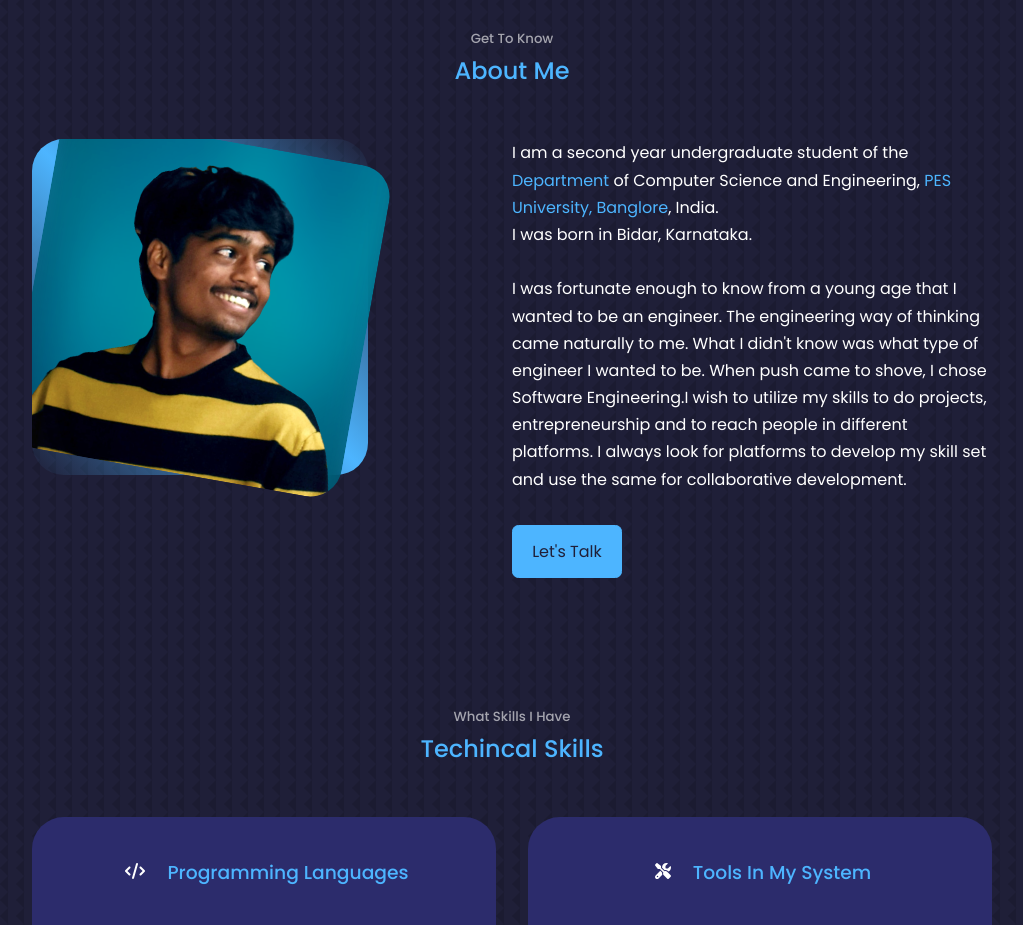
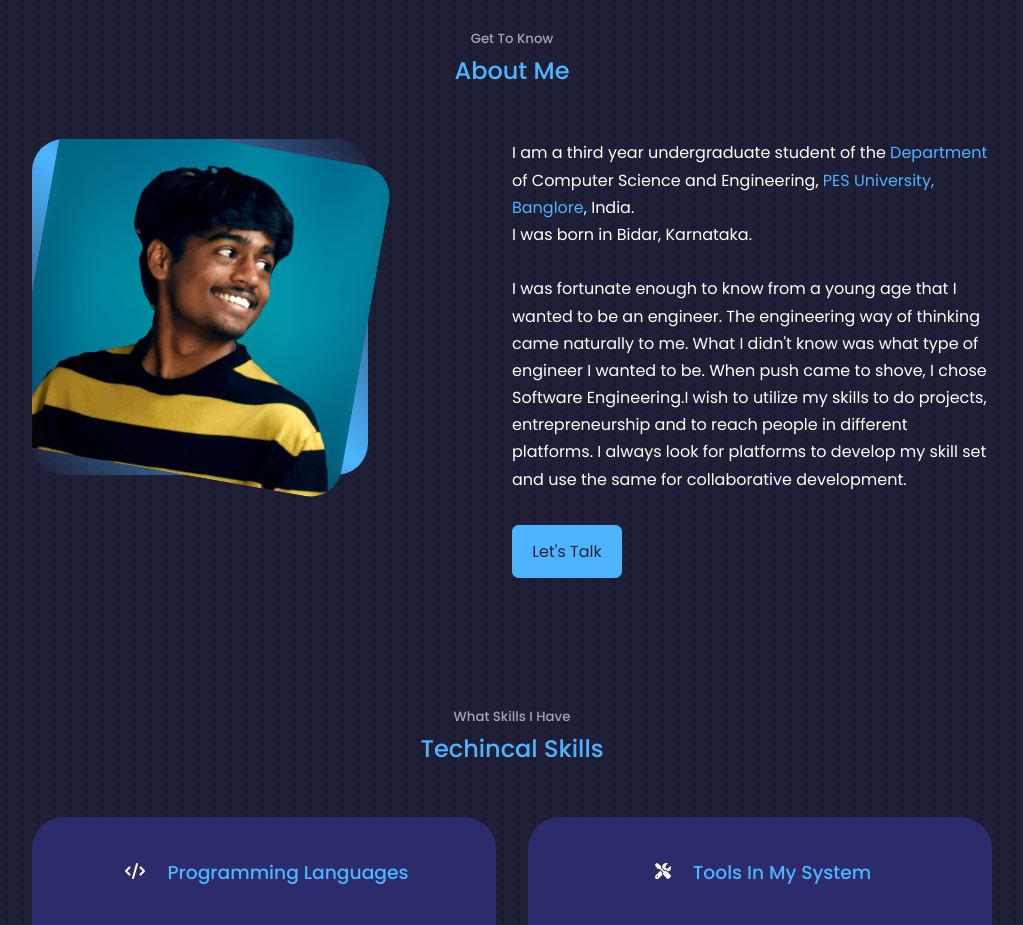
Before and after one commit to its-abhishek/AbhishekHonnapure, a React (Create React App) app: page / in a window 1280 px wide. Shown: the part 900-1825 px from the top of the page, without its empty margins (128-1151 px from the left). Built offline with nearby package versions, Linux system fonts and the light colour scheme.

Commit message:
Update About.jsx

```diff
--- a/src/components/about/About.jsx
+++ b/src/components/about/About.jsx
@@ -17,7 +17,7 @@ const About = () => {
 
         <div data-aos="fade-up" className='about__content'>
           <p>
-            I am a second year undergraduate student of the <span style={{ color: "#4db5ff" }}>Department</span> of Computer Science and Engineering, <span style={{ color: "#4db5ff" }}>PES University, Banglore</span>, India.<br /> I was born in Bidar, Karnataka.<br /><br />
+            I am a third year undergraduate student of the <span style={{ color: "#4db5ff" }}>Department</span> of Computer Science and Engineering, <span style={{ color: "#4db5ff" }}>PES University, Banglore</span>, India.<br /> I was born in Bidar, Karnataka.<br /><br />
 
             I was fortunate enough to know from a young age that I wanted to be an engineer. The engineering way of thinking came naturally to me. What I didn't know was what type of engineer I wanted to be. When push came to shove, I chose Software Engineering.I wish to utilize my skills to do projects, entrepreneurship and to reach people in different platforms. I always look for platforms to develop my skill set and use the same for collaborative development.
           </p>
```
